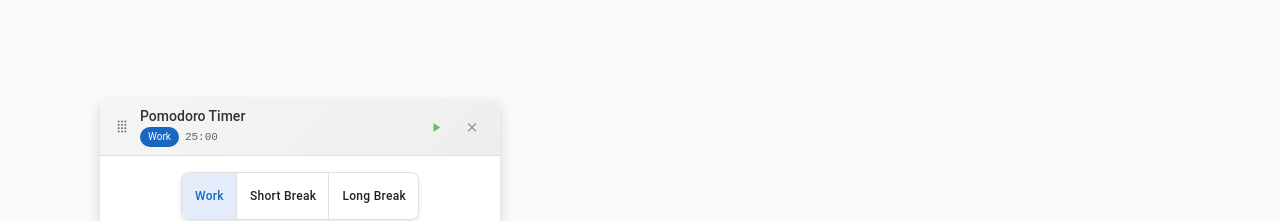
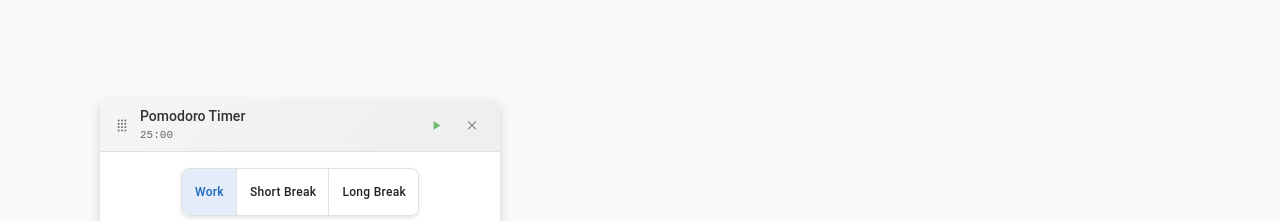
Before and after one commit to TimWijma/lifetool, a Vue app in the folder frontend/: page / in a window 1280 px wide. Both pictures are taken after a click on the button 1228 px from the left and 668 px from the top of the page. Shown: the top 221 px of the page. Built offline with nearby package versions, Linux system fonts and the light colour scheme.

Commit message:
code cleanup

```diff
--- a/frontend/src/components/PomodoroTimerWindow.vue
+++ b/frontend/src/components/PomodoroTimerWindow.vue
@@ -10,31 +10,27 @@
                     variant="outlined"
                     divided
                     mandatory>
-                    <v-btn value="work" size="small"> Work </v-btn>
-                    <v-btn value="shortBreak" size="small"> Short Break </v-btn>
-                    <v-btn value="longBreak" size="small"> Long Break </v-btn>
+                    <v-btn :value="TimerPhases.Work" size="small">Work</v-btn>
+                    <v-btn :value="TimerPhases.ShortBreak" size="small">Short Break</v-btn>
+                    <v-btn :value="TimerPhases.LongBreak" size="small">Long Break</v-btn>
                 </v-btn-toggle>
             </div>
 
             <div class="timer-display mb-4">
                 <h1
                     :class="{
-                        'timer-warning':
-                            pomodoroStore.timeLeft <= 60 &&
-                            pomodoroStore.isRunning,
+                        'timer-warning': pomodoroStore.timeLeft <= 60 && pomodoroStore.isRunning,
                     }"
                     role="timer"
-                    :aria-label="`${getPhaseLabel(
-                        pomodoroStore.currentPhase
-                    )} timer: ${pomodoroStore.formattedTime} remaining`"
+                    :aria-label="`Timer: ${pomodoroStore.formattedTime} remaining`"
                     class="timer-text">
                     {{ pomodoroStore.formattedTime }}
                 </h1>
             </div>
             <v-progress-linear
                 :model-value="pomodoroStore.progressPercentage"
-                :color="getPhaseColor(pomodoroStore.currentPhase)"
                 height="8"
+                color="primary"
                 class="mb-4 progress-bar"
                 rounded></v-progress-linear>
         </v-col>
@@ -49,14 +45,11 @@
                     size="large"
                     class="main-button"
                     elevation="2">
-                    <v-icon start>{{
-                        pomodoroStore.isRunning ? "mdi-pause" : "mdi-play"
-                    }}</v-icon>
+                    <v-icon start>{{ pomodoroStore.isRunning ? "mdi-pause" : "mdi-play" }}</v-icon>
                     {{
                         pomodoroStore.isRunning
                             ? "Pause"
-                            : pomodoroStore.timeLeft ===
-                              pomodoroStore.initialDuration
+                            : pomodoroStore.timeLeft === pomodoroStore.initialDuration
                             ? "Start"
                             : "Resume"
                     }}
@@ -74,28 +67,8 @@
                         pomodoroStore.timeLeft === pomodoroStore.initialDuration
                     ">
                     <v-icon>mdi-skip-next</v-icon>
-                    <v-tooltip activator="parent" location="bottom"
-                        >Skip Phase</v-tooltip
-                    >
+                    <v-tooltip activator="parent" location="bottom">Skip Phase</v-tooltip>
                 </v-btn>
-            </div>
-        </v-col>
-
-        <v-col cols="12" class="pt-3">
-            <div class="cycles-section">
-                <v-chip-group class="justify-center mb-2">
-                    <v-chip
-                        v-for="i in pomodoroStore.completedCycles"
-                        :key="i"
-                        color="success"
-                        size="small"
-                        variant="flat">
-                        {{ i }}
-                    </v-chip>
-                </v-chip-group>
-                <p class="text-caption cycles-text">
-                    Completed Pomodoros: {{ pomodoroStore.completedCycles }}
-                </p>
             </div>
         </v-col>
     </v-row>
@@ -103,12 +76,12 @@
 
 <script setup lang="ts">
 import { ref, onUnmounted, watch } from "vue";
-import { usePomodoroStore } from "../stores/pomodoroStore";
+import { TimerPhases, usePomodoroStore } from "../stores/pomodoroStore";
 
 const pomodoroStore = usePomodoroStore();
 
 // Non-persistent UI state
-const lastCompletedPhase = ref<string>("work");
+const lastCompletedPhase = ref<TimerPhases>(TimerPhases.Work);
 
 watch(
     () => pomodoroStore.timeLeft,
@@ -120,7 +93,9 @@ watch(
             !pomodoroStore.isRunning
         ) {
             lastCompletedPhase.value =
-                pomodoroStore.currentPhase === "work" ? "shortBreak" : "work";
+                pomodoroStore.currentPhase === TimerPhases.Work
+                    ? TimerPhases.ShortBreak
+                    : TimerPhases.Work;
             playNotificationSound();
         }
     }
@@ -141,37 +116,10 @@ const switchPhase = (phase: string): void => {
     pomodoroStore.switchToPhase(phase as any);
 };
 
-const getPhaseLabel = (phase: string): string => {
-    switch (phase) {
-        case "work":
-            return "Work";
-        case "shortBreak":
-            return "Short Break";
-        case "longBreak":
-            return "Long Break";
-        default:
-            return "Work";
-    }
-};
-
-const getPhaseColor = (phase: string): string => {
-    switch (phase) {
-        case "work":
-            return "primary";
-        case "shortBreak":
-            return "success";
-        case "longBreak":
-            return "info";
-        default:
-            return "primary";
-    }
-};
-
 const playNotificationSound = (): void => {
     try {
         const AudioContextClass =
-            (globalThis as any).AudioContext ||
-            (globalThis as any).webkitAudioContext;
+            (globalThis as any).AudioContext || (globalThis as any).webkitAudioContext;
         if (!AudioContextClass) return;
 
         const audioContext = new AudioContextClass();
@@ -183,10 +131,7 @@ const playNotificationSound = (): void => {
 
         oscillator.frequency.value = 800;
         gainNode.gain.setValueAtTime(0.3, audioContext.currentTime);
-        gainNode.gain.exponentialRampToValueAtTime(
-            0.01,
-            audioContext.currentTime + 0.5
-        );
+        gainNode.gain.exponentialRampToValueAtTime(0.01, audioContext.currentTime + 0.5);
 
         oscillator.start(audioContext.currentTime);
         oscillator.stop(audioContext.currentTime + 0.5);
--- a/frontend/src/components/PomodoroWindowHeader.vue
+++ b/frontend/src/components/PomodoroWindowHeader.vue
@@ -5,16 +5,17 @@
             <div class="header-content">
                 <span class="window-title">{{ title }}</span>
                 <div class="phase-indicator">
-                    <v-chip
-                        :color="getPhaseColor(pomodoroStore.currentPhase)"
-                        size="x-small"
-                        variant="flat"
-                        class="phase-chip">
-                        {{ getPhaseLabel(pomodoroStore.currentPhase) }}
-                    </v-chip>
-                    <span class="timer-mini">{{
-                        pomodoroStore.formattedTime
-                    }}</span>
+                    <span class="timer-mini">
+                        {{ pomodoroStore.formattedTime }}
+                    </span>
+                    <div class="phases-completed">
+                        <span
+                            v-for="_ in pomodoroStore.completedCycles"
+                            :key="_"
+                            class="phase-chip"
+                            color="primary"
+                            variant="filled"></span>
+                    </div>
                 </div>
             </div>
         </div>
@@ -51,38 +52,11 @@ withDefaults(defineProps<Props>(), {
 const pomodoroStore = usePomodoroStore();
 
 // Inject drag and close functions from DraggableWindow
-const startDrag =
-    inject<(event: MouseEvent | TouchEvent) => void>("startDrag")!;
+const startDrag = inject<(event: MouseEvent | TouchEvent) => void>("startDrag")!;
 const closeWindow = inject<(event: Event) => void>("closeWindow")!;
 
 const toggleTimer = (): void => {
     pomodoroStore.toggleTimer();
-};
-
-const getPhaseLabel = (phase: string): string => {
-    switch (phase) {
-        case "work":
-            return "Work";
-        case "shortBreak":
-            return "Short Break";
-        case "longBreak":
-            return "Long Break";
-        default:
-            return "Work";
-    }
-};
-
-const getPhaseColor = (phase: string): string => {
-    switch (phase) {
-        case "work":
-            return "primary";
-        case "shortBreak":
-            return "success";
-        case "longBreak":
-            return "info";
-        default:
-            return "primary";
-    }
 };
 </script>
 
@@ -129,16 +103,23 @@ const getPhaseColor = (phase: string): string => {
     gap: 6px;
 }
 
-.phase-chip {
-    font-size: 10px;
-    height: 18px;
-}
-
 .timer-mini {
     font-size: 11px;
     color: #666;
     font-weight: 500;
     font-family: monospace;
+}
+
+.phases-completed {
+    display: flex;
+    align-items: center;
+    gap: 2px;
+}
+.phase-chip {
+    width: 8px;
+    height: 8px;
+    border-radius: 50%;
+    background-color: rgb(var(--v-theme-primary));
 }
 
 .header-actions {
--- a/frontend/src/stores/pomodoroStore.ts
+++ b/frontend/src/stores/pomodoroStore.ts
@@ -7,11 +7,15 @@ const SHORT_BREAK_DURATION = 5 * 60; // 5 minutes in seconds
 const LONG_BREAK_DURATION = 15 * 60; // 15 minutes in seconds
 const CYCLES_BEFORE_LONG_BREAK = 4;
 
-export type TimerPhase = "work" | "shortBreak" | "longBreak";
+export const enum TimerPhases {
+    Work = "Work",
+    ShortBreak = "Short Break",
+    LongBreak = "Long Break",
+}
 
 interface PomodoroState {
     timeLeft: number;
-    currentPhase: TimerPhase;
+    currentPhase: TimerPhases;
     completedCycles: number;
     isRunning: boolean;
 }
@@ -19,7 +23,7 @@ interface PomodoroState {
 export const usePomodoroStore = defineStore("pomodoro", () => {
     // State
     const timeLeft = ref<number>(WORK_DURATION);
-    const currentPhase = ref<TimerPhase>("work");
+    const currentPhase = ref<TimerPhases>(TimerPhases.Work);
     const completedCycles = ref<number>(0);
     const isRunning = ref<boolean>(false);
 
@@ -38,10 +42,7 @@ export const usePomodoroStore = defineStore("pomodoro", () => {
                 isRunning.value = false;
             }
         } catch (error) {
-            console.warn(
-                "Failed to load pomodoro state from localStorage:",
-                error
-            );
+            console.warn("Failed to load pomodoro state from localStorage:", error);
         }
     };
 
@@ -56,21 +57,18 @@ export const usePomodoroStore = defineStore("pomodoro", () => {
             };
             localStorage.setItem("lifetool-pomodoro", JSON.stringify(state));
         } catch (error) {
-            console.warn(
-                "Failed to save pomodoro state to localStorage:",
-                error
-            );
+            console.warn("Failed to save pomodoro state to localStorage:", error);
         }
     };
 
     // Getters
     const initialDuration = computed(() => {
         switch (currentPhase.value) {
-            case "work":
+            case TimerPhases.Work:
                 return WORK_DURATION;
-            case "shortBreak":
+            case TimerPhases.ShortBreak:
                 return SHORT_BREAK_DURATION;
-            case "longBreak":
+            case TimerPhases.LongBreak:
                 return LONG_BREAK_DURATION;
             default:
                 return WORK_DURATION;
@@ -80,16 +78,11 @@ export const usePomodoroStore = defineStore("pomodoro", () => {
     const formattedTime = computed(() => {
         const minutes = Math.floor(timeLeft.value / 60);
         const seconds = timeLeft.value % 60;
-        return `${minutes.toString().padStart(2, "0")}:${seconds
-            .toString()
-            .padStart(2, "0")}`;
+        return `${minutes.toString().padStart(2, "0")}:${seconds.toString().padStart(2, "0")}`;
     });
 
     const progressPercentage = computed(() => {
-        return (
-            ((initialDuration.value - timeLeft.value) / initialDuration.value) *
-            100
-        );
+        return ((initialDuration.value - timeLeft.value) / initialDuration.value) * 100;
     });
 
     // Actions
@@ -133,17 +126,17 @@ export const usePomodoroStore = defineStore("pomodoro", () => {
     const completePhase = () => {
         pauseTimer();
 
-        if (currentPhase.value === "work") {
+        if (currentPhase.value === TimerPhases.Work) {
             completedCycles.value++;
             // Determine next break type
             if (completedCycles.value % CYCLES_BEFORE_LONG_BREAK === 0) {
-                currentPhase.value = "longBreak";
+                currentPhase.value = TimerPhases.LongBreak;
             } else {
-                currentPhase.value = "shortBreak";
+                currentPhase.value = TimerPhases.ShortBreak;
             }
         } else {
             // Break completed, back to work
-            currentPhase.value = "work";
+            currentPhase.value = TimerPhases.Work;
         }
 
         timeLeft.value = initialDuration.value;
@@ -157,7 +150,7 @@ export const usePomodoroStore = defineStore("pomodoro", () => {
         return completePhase();
     };
 
-    const switchToPhase = (phase: TimerPhase) => {
+    const switchToPhase = (phase: TimerPhases) => {
         pauseTimer();
         currentPhase.value = phase;
         timeLeft.value = initialDuration.value;
```
Also changed, not shown: frontend/src/components/TodoItem.vue (+14 -65 lines), frontend/src/components/TodoListWindow.vue (+2 -11 lines), frontend/src/components/TodoWindowHeader.vue (+7 -20 lines).
